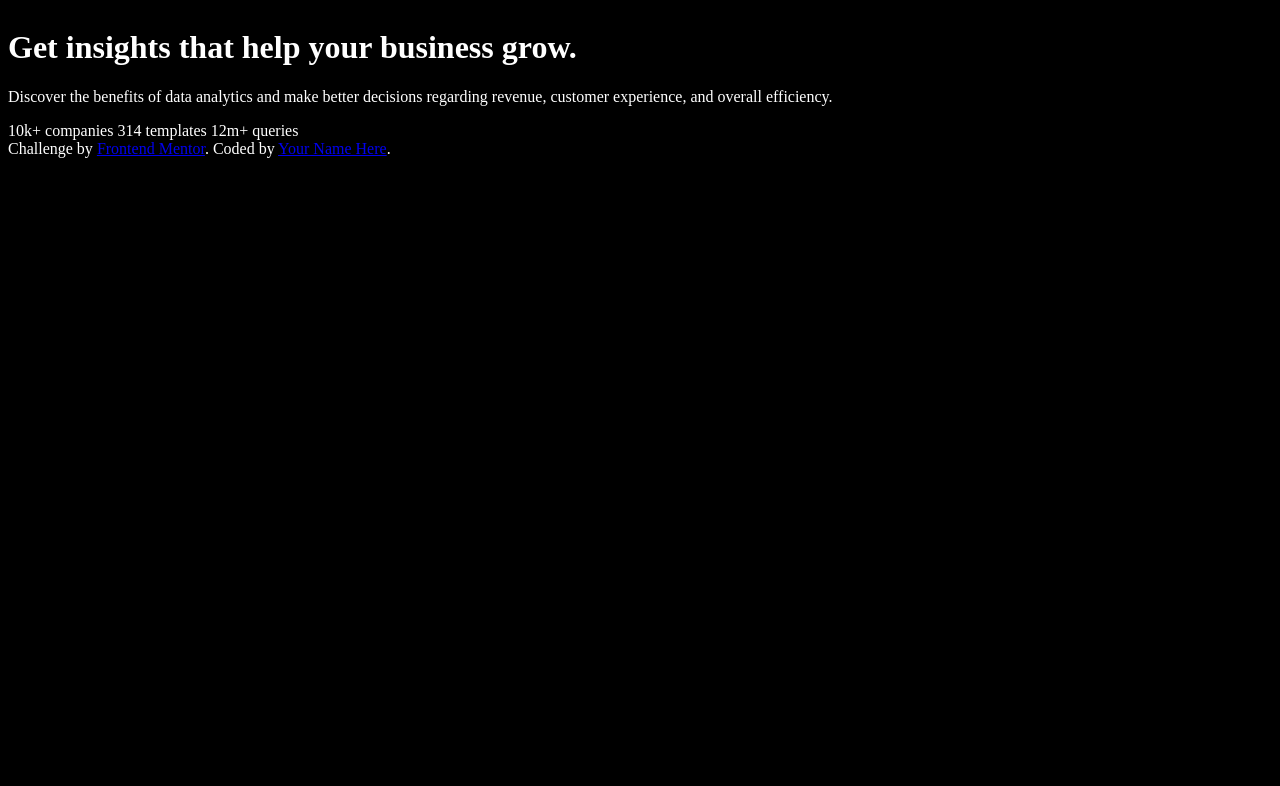
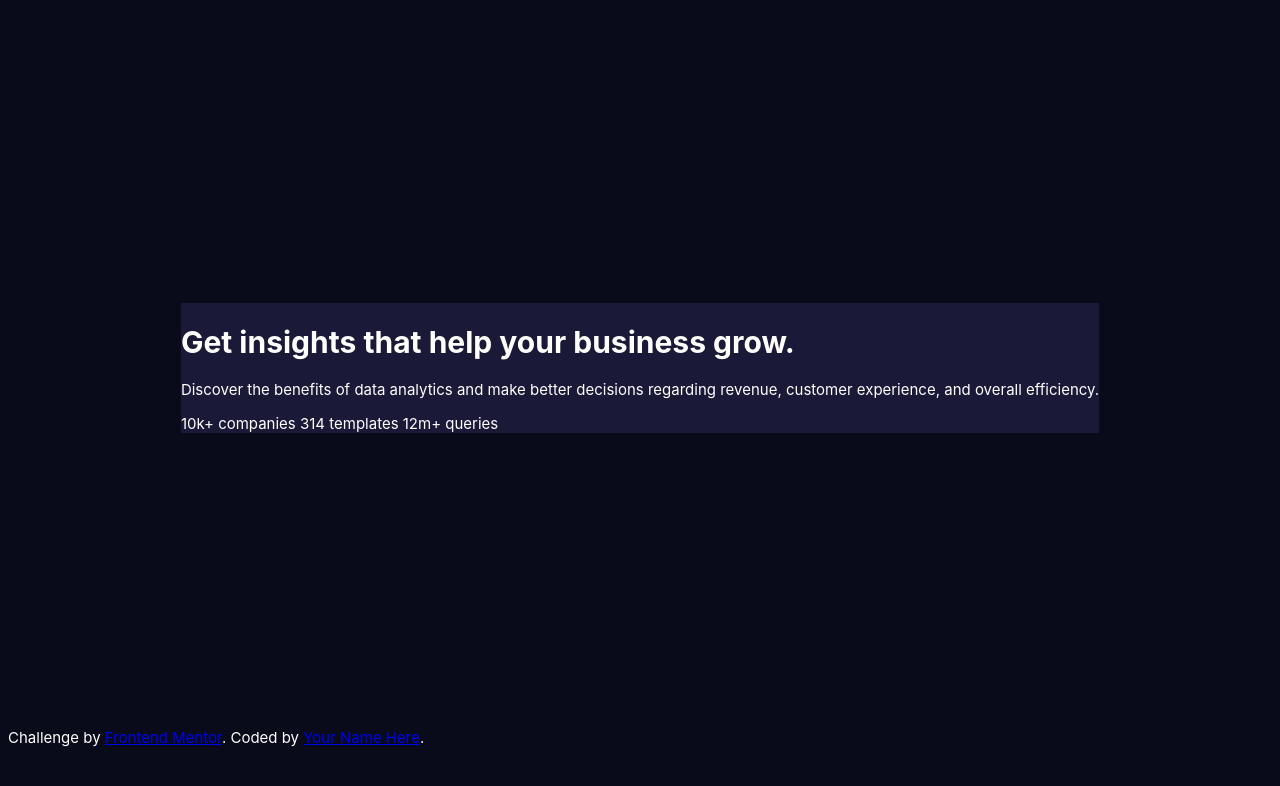
Before and after one commit to CraigDoesCode/git-workshop-test-, a plain HTML site: page index.html in a window 1280 px wide. Drawn offline with Linux system fonts and the light colour scheme.

Commit message:
center card

```diff
--- a/resources/css/style.css
+++ b/resources/css/style.css
@@ -1,9 +1,21 @@
+
+/*font-family: 'Lexend Deca', sans-serif;*/
 body {
 
-    background-color: black;
+    background-color:hsl(233, 47%, 7%);
     color: white;
+    font-family: 'Inter', sans-serif;
+    font-size: 15px;
 }
 main {
     display: flex;
+    justify-content: center;
+    align-items: center;
+    height: 90vh;
+}
 
+.card {
+    display:inline-block;
+    background-color:hsl(244, 38%, 16%);
 }
+.card .text
```
Also changed, not shown: 1 other file.
